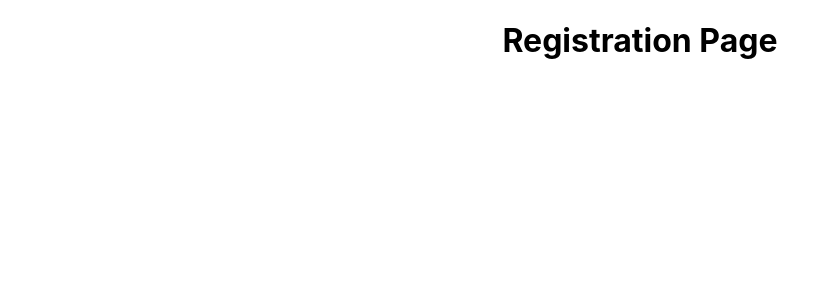
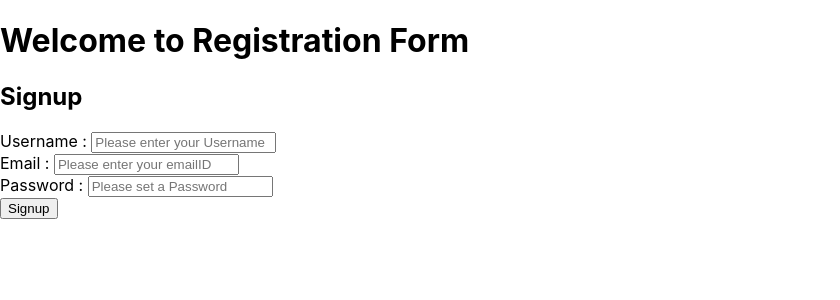
Before and after one commit to VijayKrishnaY07/Login_and_Signup, a React (Create React App) app: page /signup in a window 1280 px wide. Shown: the top 300 px of the page, without its empty margins (0-840 px from the left). Built offline with nearby package versions, Linux system fonts and the light colour scheme.

Commit message:
Create Login and Signup Components

```diff
--- a/package.json
+++ b/package.json
@@ -6,8 +6,10 @@
     "@testing-library/jest-dom": "^5.17.0",
     "@testing-library/react": "^13.4.0",
     "@testing-library/user-event": "^13.5.0",
+    "axios": "^1.7.2",
     "react": "^18.3.1",
     "react-dom": "^18.3.1",
+    "react-router-dom": "^6.24.1",
     "react-scripts": "5.0.1",
     "web-vitals": "^2.1.4"
   },
@@ -34,5 +36,6 @@
       "last 1 firefox version",
       "last 1 safari version"
     ]
-  }
+  },
+  "proxy": "http://localhost:5002"
 }
--- a/src/App.js
+++ b/src/App.js
@@ -1,12 +1,20 @@
-import logo from "./logo.svg";
-import "./App.css";
+import React from "react";
+import { BrowserRouter, Route, Routes } from "react-router-dom";
+import Login from "./components/login";
+import Signup from "./components/signup";
 
-function App() {
+const App = () => {
   return (
-    <div className="App">
-      <h1>Registration Page</h1>
-    </div>
+    <BrowserRouter>
+      <div className="App">
+        <h1>Welcome to Registration Form</h1>
+        <Routes>
+          <Route path="/login" Component={Login} />
+          <Route path="/signup" Component={Signup} />
+        </Routes>
+      </div>
+    </BrowserRouter>
   );
-}
+};
 
 export default App;
--- /dev/null
+++ b/src/components/login.js
@@ -0,0 +1,54 @@
+import { useState } from "react";
+import axios from "axios";
+import { useNavigate } from "react-router-dom";
+
+const Login = () => {
+  const [email, setEmail] = useState("");
+  const [password, setPassword] = useState("");
+  const navigate = useNavigate();
+
+  const handleSubmit = async (e) => {
+    e.preventDefault();
+
+    try {
+      let res = await axios.post("/api/login", { email, password });
+      if (res.data) {
+        //Handle successfull Login
+        navigate.push("/dashboard");
+      }
+    } catch (error) {
+      console.log(error);
+    }
+  };
+
+  return (
+    <form onSubmit={handleSubmit}>
+      <div>
+        <label>Email : </label>
+        <input
+          type="email"
+          value={email}
+          placeholder="Please enter your email address"
+          onChange={(e) => {
+            setEmail(e.target.value);
+          }}
+          required
+        />
+      </div>
+      <div>
+        <label>Password : </label>
+        <input
+          type="password"
+          value={password}
+          placeholder="Please enter your password"
+          onChange={(e) => {
+            setPassword(e.target.value);
+          }}
+          required
+        />
+      </div>
+      <button type="submit">Login</button>
+    </form>
+  );
+};
+export default Login;
--- /dev/null
+++ b/src/components/signup.js
@@ -0,0 +1,68 @@
+import { useState } from "react";
+import axios from "axios";
+import { useNavigate } from "react-router-dom";
+
+const Signup = () => {
+  const [username, setUserName] = useState("");
+  const [email, setEmail] = useState("");
+  const [password, setPassword] = useState("");
+  const navigate = useNavigate();
+
+  const handleSubmit = async (e) => {
+    e.preventDefault();
+    try {
+      const res = await axios.post("/api/users", { username, email, password });
+      if (res.data) {
+        //Handle successfull signup
+        navigate.push("/login");
+      }
+    } catch (error) {
+      console.log(error);
+    }
+  };
+
+  return (
+    <form onSubmit={handleSubmit}>
+      <h2>Signup</h2>
+      <div>
+        <label>Username : </label>
+        <input
+          type="text"
+          value={username}
+          placeholder="Please enter your Username"
+          onChange={(e) => {
+            setUserName(e.target.value);
+          }}
+          required
+        />
+      </div>
+      <div>
+        <label>Email : </label>
+        <input
+          type="email"
+          value={email}
+          placeholder="Please enter your emailID"
+          onChange={(e) => {
+            setEmail(e.target.value);
+          }}
+          required
+        />
+      </div>
+      <div>
+        <label>Password : </label>
+        <input
+          type="password"
+          value={password}
+          placeholder="Please set a Password"
+          onChange={(e) => {
+            setPassword(e.target.value);
+          }}
+          required
+        />
+      </div>
+      <button type="submit">Signup</button>
+    </form>
+  );
+};
+
+export default Signup;
```
Also changed, not shown: 1 other file (tests, documents, lock files or other folders).
